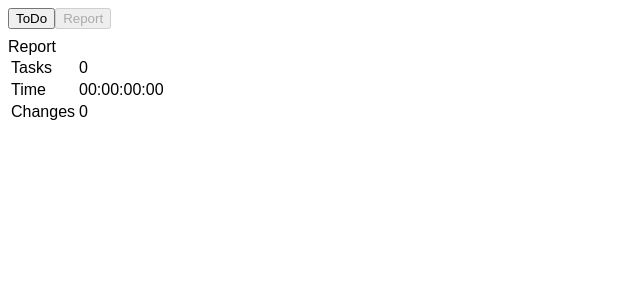
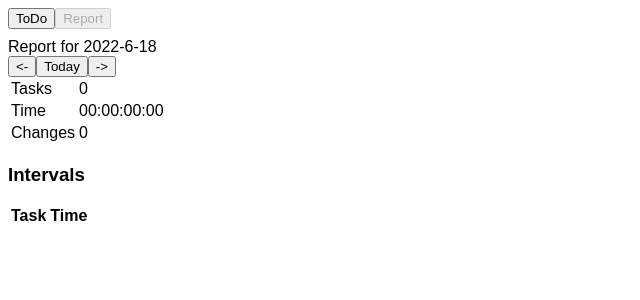
Before and after one commit to visum/taskstack, a React (Create React App) app: page / in a window 1280 px wide. Both pictures are taken after a click on the button "Report". Shown: the top 300 px of the page, without its empty margins (0-640 px from the left). Built offline with nearby package versions, Linux system fonts and the light colour scheme.

Commit message:
make reports day-aware

```diff
--- a/src/app/domains/ReportTabDomainAdapter.ts
+++ b/src/app/domains/ReportTabDomainAdapter.ts
@@ -16,8 +16,8 @@ export class ReportTabDomainAdapter implements ReportTabDomainPort {
     this.taskRepository = taskRepository;
   }
 
-  getEvents(): Promise<Event[]> {
-    return this.eventRepository.listEvents();
+  getEvents(start: number, end: number): Promise<Event[]> {
+    return this.eventRepository.getEventsForRange(start, end);
   }
 
   getTasks(): Promise<Task[]> {
--- /dev/null
+++ b/src/app/ports/Day.ts
@@ -0,0 +1,5 @@
+export interface Day {
+  year: number;
+  month: number;
+  day: number;
+}
--- a/src/app/views/ReportTab.fixture.tsx
+++ b/src/app/views/ReportTab.fixture.tsx
@@ -2,6 +2,7 @@ import React from "react";
 import { ReportTab, ReportTabViewPort } from "./ReportTab";
 import { ObservableValue } from "../../lib/ObservableValue";
 import { TaskInterval } from "./ReportTab";
+import { Day } from "../ports/Day";
 
 export default {
   basic: () => {
@@ -10,6 +11,10 @@ export default {
       totalTime: new ObservableValue<number>(8006),
       totalChanges: new ObservableValue<number>(16),
       intervals: new ObservableValue<TaskInterval[]>([]),
+      day: new ObservableValue<Day>({ year: 2022, month: 6, day: 24 }),
+      handleSelectNextDay() {},
+      handleSelectPreviousDay() {},
+      handleSelectToday() {},
     };
 
     return <ReportTab adapter={adapter} />;
--- a/src/app/views/ReportTab.tsx
+++ b/src/app/views/ReportTab.tsx
@@ -2,12 +2,17 @@ import React from "react";
 import { ObservableValue } from "../../lib/ObservableValue";
 import { useAsyncValue } from "../../lib/useAsyncValue";
 import { Task } from "../models/Task";
+import { Day } from "../ports/Day";
 
 export interface ReportTabViewPort {
   totalTasks: ObservableValue<number>;
   totalTime: ObservableValue<number>;
   totalChanges: ObservableValue<number>;
   intervals: ObservableValue<TaskInterval[]>;
+  handleSelectNextDay(): void;
+  handleSelectPreviousDay(): void;
+  handleSelectToday(): void;
+  day: ObservableValue<Day>;
 }
 
 export interface TaskInterval {
@@ -31,10 +36,19 @@ export function ReportTab({
   const totalTasks = useAsyncValue(adapter.totalTasks);
   const totalTime = useAsyncValue(adapter.totalTime);
   const totalChanges = useAsyncValue(adapter.totalChanges);
+  const day = useAsyncValue(adapter.day);
+  const intervals = useAsyncValue(adapter.intervals);
+
+  const dayFormatted = `${day.year}-${day.month}-${day.day}`;
 
   return (
     <div style={{ ...styles.reportRoot, ...style }}>
-      <div>Report</div>
+      <div>Report for {dayFormatted}</div>
+      <div>
+        <button onClick={() => adapter.handleSelectPreviousDay()}>&lt;-</button>
+        <button onClick={() => adapter.handleSelectToday()}>Today</button>
+        <button onClick={() => adapter.handleSelectNextDay()}>-&gt;</button>
+      </div>
       <table>
         <tbody>
           <tr>
@@ -51,6 +65,23 @@ export function ReportTab({
           </tr>
         </tbody>
       </table>
+      <h3>Intervals</h3>
+      <table>
+        <thead>
+          <tr>
+            <th>Task</th>
+            <th>Time</th>
+          </tr>
+        </thead>
+        <tbody>
+          {intervals.map((interval, index) => (
+            <tr key={index}>
+              <td>{interval.task.name}</td>
+              <td>{Task.formatTime(interval.duration)}</td>
+            </tr>
+          ))}
+        </tbody>
+      </table>
     </div>
   );
 }
--- a/src/app/views/ReportTabDomain.ts
+++ b/src/app/views/ReportTabDomain.ts
@@ -2,29 +2,85 @@ import { ObservableValue } from "../../lib/ObservableValue";
 import { Task } from "../models/Task";
 import { Event, EventType } from "../models/Event";
 import { ReportTabViewPort, TaskInterval } from "./ReportTab";
+import { Day } from "../ports/Day";
 
 export interface ReportTabDomainPort {
   getTasks: () => Promise<Task[]>;
-  getEvents: () => Promise<Event[]>;
+  getEvents: (start: number, end: number) => Promise<Event[]>;
 }
+
+const MS_IN_DAY = 86_400_000;
 
 export class ReportTabDomain implements ReportTabViewPort {
   totalTasks: ObservableValue<number> = new ObservableValue(0);
   totalTime: ObservableValue<number> = new ObservableValue(0);
   totalChanges: ObservableValue<number> = new ObservableValue(0);
+  day: ObservableValue<Day>;
   intervals = new ObservableValue<TaskInterval[]>([]);
 
   private adapter: ReportTabDomainPort;
 
   constructor(adapter: ReportTabDomainPort) {
     this.adapter = adapter;
+    this.day = new ObservableValue(this.getToday());
+
+    this.day.onChange(() => {
+      this.update();
+    });
+
     this.update();
   }
 
   update() {
-    Promise.all([this.adapter.getEvents(), this.adapter.getTasks()]).then(
-      ([events, tasks]) => this.generateReport(events, tasks)
-    );
+    const reportDay = this.day.getValue();
+    const startTimestamp = this.dayToTimestamp(reportDay);
+    const endTimesatmp = startTimestamp + MS_IN_DAY;
+
+    Promise.all([
+      this.adapter.getEvents(startTimestamp, endTimesatmp),
+      this.adapter.getTasks(),
+    ]).then(([events, tasks]) => this.generateReport(events, tasks));
+  }
+
+  handleSelectNextDay() {
+    const day = this.day.getValue();
+    const timestamp = this.dayToTimestamp(day);
+    const parsed = new Date(timestamp + MS_IN_DAY);
+    const newDay = {
+      year: parsed.getFullYear(),
+      month: parsed.getMonth() + 1,
+      day: parsed.getDate(),
+    };
+    this.day.setValue(newDay);
+  }
+
+  handleSelectToday(): void {
+    this.day.setValue(this.getToday());
+  }
+
+  handleSelectPreviousDay(): void {
+    const day = this.day.getValue();
+    const timestamp = this.dayToTimestamp(day);
+    const parsed = new Date(timestamp - MS_IN_DAY);
+    const newDay = {
+      year: parsed.getFullYear(),
+      month: parsed.getMonth() + 1,
+      day: parsed.getDate(),
+    };
+    this.day.setValue(newDay);
+  }
+
+  private getToday(): Day {
+    const today = new Date();
+    return {
+      year: today.getFullYear(),
+      month: today.getMonth() + 1,
+      day: today.getDate(),
+    };
+  }
+
+  private dayToTimestamp(day: Day) {
+    return Date.parse(`${day.year}-${day.month}-${day.day}`);
   }
 
   private generateReport(events: Event[], tasks: Task[]) {
```
